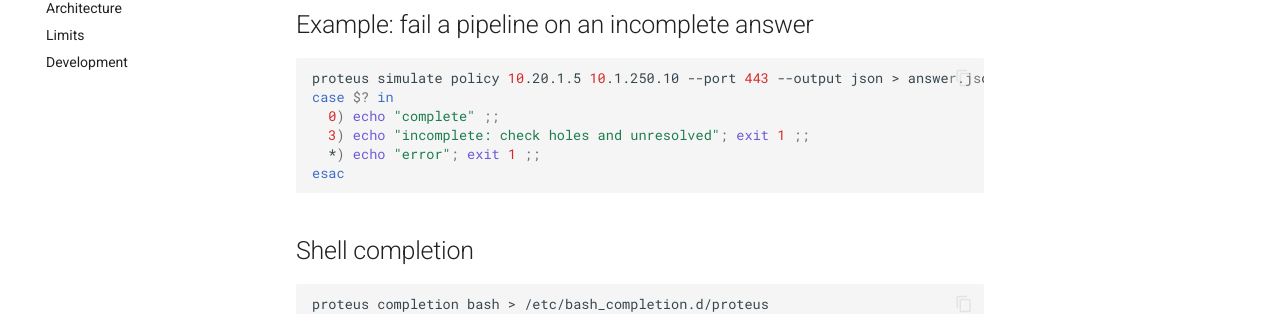
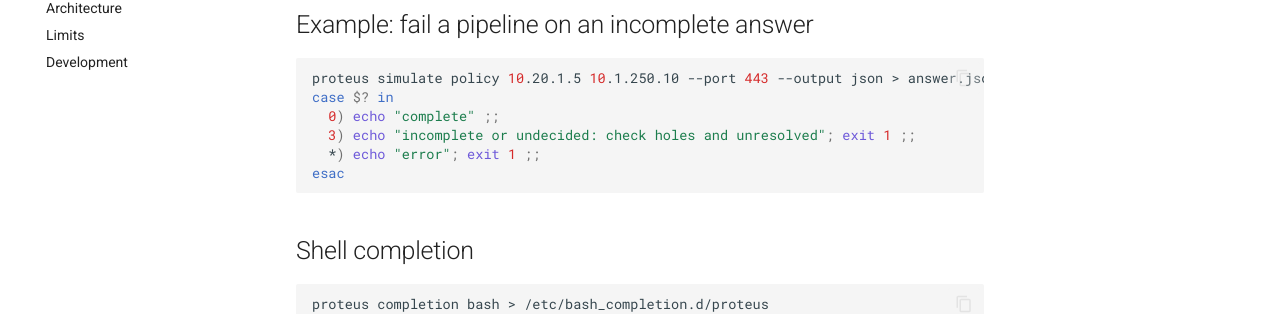
Before and after one commit to kaisero/proteus, an MkDocs documentation site: the page built from docs/guides/scripting.md, in a window 1280 px wide and 900 px high, scrolled down 1579 px. Shown: the part 468-782 px from the top of the window. Built offline with MkDocs 1.6.1 and Material for MkDocs 9.7.7, drawn with Linux system fonts in a browser that asks for light colours.

````diff
--- a/docs/guides/scripting.md
+++ b/docs/guides/scripting.md
@@ -93,7 +93,7 @@ unresolved: file/vsys1: the configuration is PAN-OS 12.2.0 but was read with the
 proteus simulate policy 10.20.1.5 10.1.250.10 --port 443 --output json > answer.json
 case $? in
   0) echo "complete" ;;
-  3) echo "incomplete: check holes and unresolved"; exit 1 ;;
+  3) echo "incomplete or undecided: check holes and unresolved"; exit 1 ;;
   *) echo "error"; exit 1 ;;
 esac
 ```
````
Also changed, not shown: QUICKSTART.md (+3 -0 lines).
